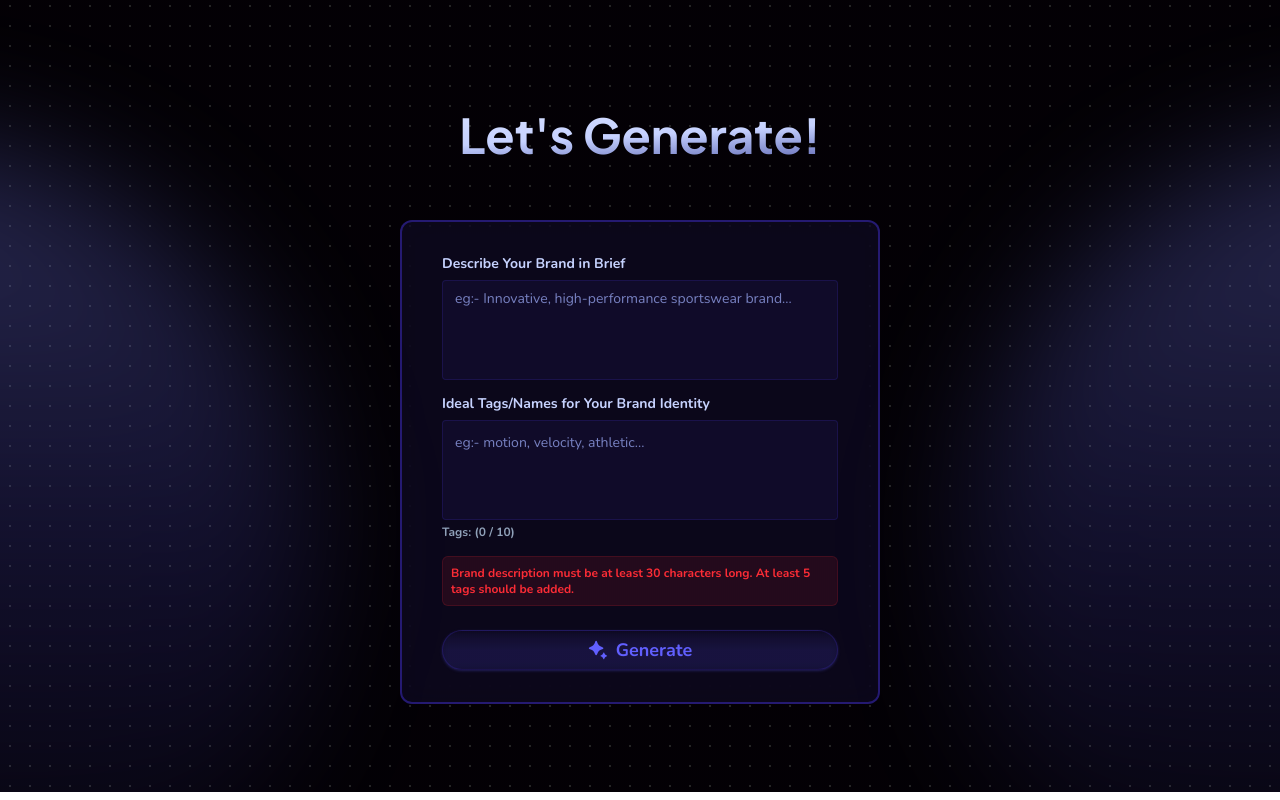
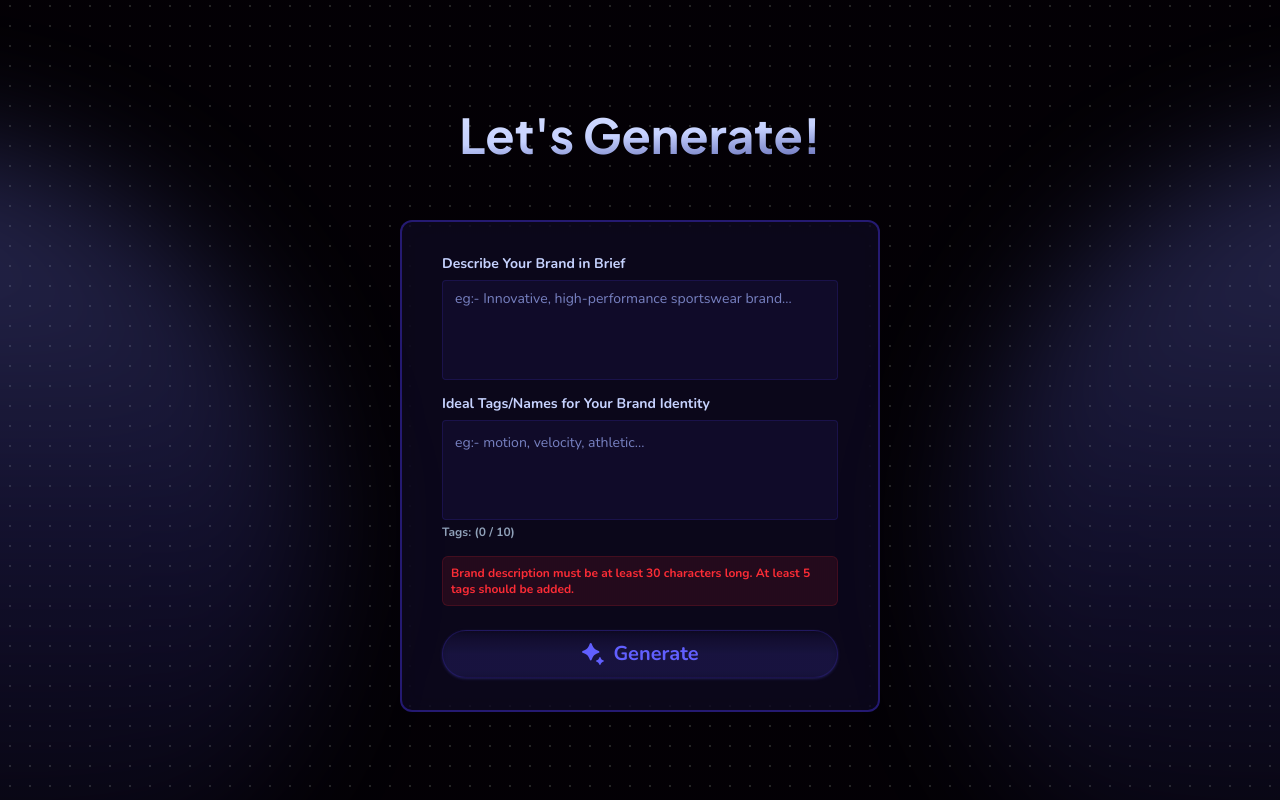
Before and after one commit to cyberSangram/brand-zen, a Next.js app: page / in a window 1280 px wide. Shown: the part 664-1464 px from the top of the page. Built offline with nearby package versions, Linux system fonts and the light colour scheme; what tailwindcss-animated, tailwindcss-motion would draw is missing.

Commit message:
fix button glitch in large devices

```diff
--- a/src/app/page.tsx
+++ b/src/app/page.tsx
@@ -255,18 +255,17 @@ const Landing = () => {
                 </div>
                 <button
                     type="submit"
-                    className="group flex items-center justify-center w-full z-1 py-1 md:py-2 md:px-6 rounded-full font-bold filter backdrop-blur-xs bg-gradient-to-b from-transparent via-indigo-500/10 to-indigo-500/10 border-1 border-indigo-600/20 motion-preset-expand cursor-pointer transition-shadow  duration-300 delay-none hover:shadow-[0px_5px_15px_1px_rgba(79,_57,_246,_0.45)] shadow-sm  shadow-indigo-500/20 hover:bottom-1 hover:border-indigo-600/30 md:h-10 h-10"
+                    className="group flex items-center justify-center w-full z-1 py-1 md:py-2 md:px-6 rounded-full font-bold filter backdrop-blur-xs bg-gradient-to-b from-transparent via-indigo-500/10 to-indigo-500/10 border-1 border-indigo-600/20 motion-preset-expand cursor-pointer transition-shadow  duration-300 delay-none hover:shadow-[0px_5px_15px_1px_rgba(79,_57,_246,_0.45)] shadow-sm  shadow-indigo-500/20 hover:bottom-1 hover:border-indigo-600/30 md:h-12 h-10"
                 >
 
 
                     { !loading ?
                       <>
                         <RiBardFill
-                        size={20}
-                        className="my-icon mr-1 md:mr-2 text-indigo-500 group-hover:motion-preset-pop motion-duration-500"
+                        className="my-icon mr-1 md:mr-2 text-indigo-500 group-hover:motion-preset-pop motion-duration-500 md:size-6 size-5"
                         />
 
-                        <span className="group-hover:motion-preset-shrink motion-duration-500 md:text-lg text-base  text-indigo-500 ">Generate</span>
+                        <span className="group-hover:motion-preset-shrink motion-duration-500 md:text-xl text-base  text-indigo-500 ">Generate</span>
                       </>
                       : <span className=" flex gap-1 md:gap-2 ">
                           <div className="rounded-full md:size-3 size-2 bg-indigo-500 motion-preset-oscillate motion-duration-600"></div>
```
